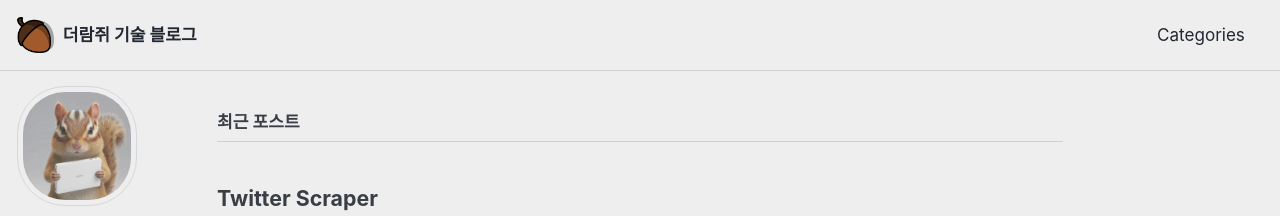
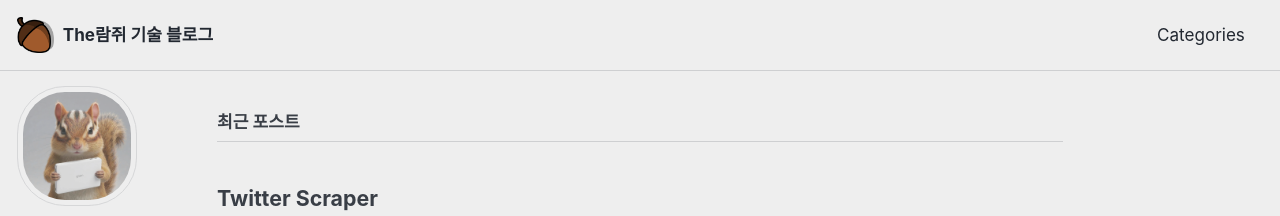
Before and after one commit to kkamankun/kkamankun.github.io, a Jekyll site: the page built from index.html, in a window 1280 px wide and 900 px high. Shown: the top 216 px of the window. Built offline with Jekyll 4.4.1, drawn with Linux system fonts in a browser that asks for light colours; cached includes are drawn as plain includes; the list of posts is cut into pages by our own code.

Commit message:
Update Title

```diff
--- a/_config.yml
+++ b/_config.yml
@@ -16,7 +16,7 @@ minimal_mistakes_skin    : "air" # "air", "aqua", "contrast", "dark", "dirt", "n
 
 # Site Settings
 locale                   : "ko-KR"
-title                    : "더람쥐 기술 블로그"
+title                    : "The람쥐 기술 블로그"
 title_separator          : "-"
 subtitle                 : # site tagline that appears below site title in masthead
 name                     : "Taesung Park"
```
